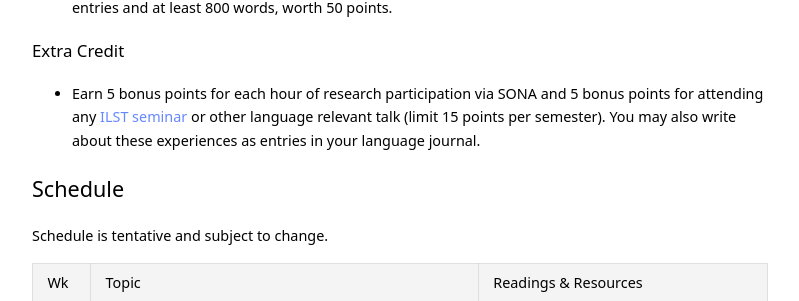
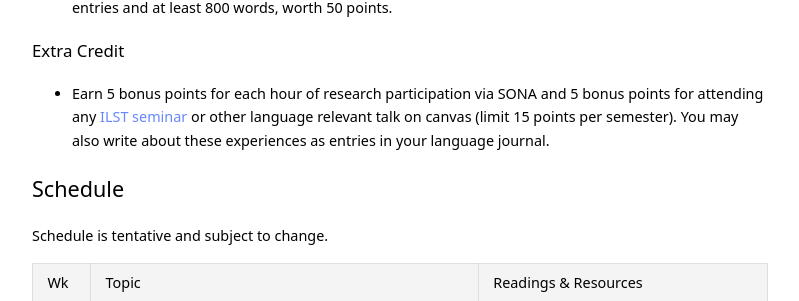
Before and after one commit to kschuler/ling001, a Jekyll site: the page built from index.md, in a window 1280 px wide and 900 px high, scrolled down 1229 px. Shown: the part 153-454 px from the top of the window, without its empty margins (240-1039 px from the left). Built offline with Jekyll 4.4.1, drawn with Linux system fonts in a browser that asks for light colours.

Commit message:
Update index.md

```diff
--- a/index.md
+++ b/index.md
@@ -29,7 +29,7 @@ Lecture | Recitation sections
 Mondays & Wednesdays 12-1pm with Katie<br>Location TBD<br><br><br><br><br><br> | 201 - Thursdays 9:30-10:30am<br>202 - Thursdays 10:30-11:30am <br>203 - Thursdays 9:30-10:30am<br>204 - Thursdays 10:30-11:30am<br>205 - Thursdays 9:30-10:30am<br>206 - Thursdays 10:30-11:30am<br>207 - Fridays 11-12pm<br>208 - Fridays 12-1pm
 
 ### Materials
-- [Course website](https://www.kathrynschuler.com/courses/ling001/) (you are here) for schedule, policies, and links to all assigned materials
+- [Course website](index.html) (you are here) for schedule, policies, and links to all assigned materials
 - [Canvas site](https://canvas.upenn.edu/courses/1489351) for announcements and grade related things
 - [Perusall](https://app.perusall.com/courses/intro-to-linguistics-1) for reading assignments (access code released at first class meeting)
   - Reading assignments will come from The Language Instinct by Steven Pinker and The Language Files
@@ -39,7 +39,7 @@ Mondays & Wednesdays 12-1pm with Katie<br>Location TBD<br><br><br><br><br><br> |
 - **Language journal (10%)** - Each student is required to keep a [language journal](#language-journal) with a minimum of four entries and at least 800 words, worth 50 points.
 
 ### Extra Credit
--  Earn 5 bonus points for each hour of research participation via SONA and 5 bonus points for attending any [ILST seminar](http://web.sas.upenn.edu/lcs/news-events/ilst-seminar/) or other language relevant talk (limit 15 points per semester). You may also write about these experiences as entries in your language journal.
+-  Earn 5 bonus points for each hour of research participation via SONA and 5 bonus points for attending any [ILST seminar](http://web.sas.upenn.edu/lcs/news-events/ilst-seminar/) or other language relevant talk on canvas (limit 15 points per semester). You may also write about these experiences as entries in your language journal.
 
 ## Schedule
 Schedule is tentative and subject to change.
```
